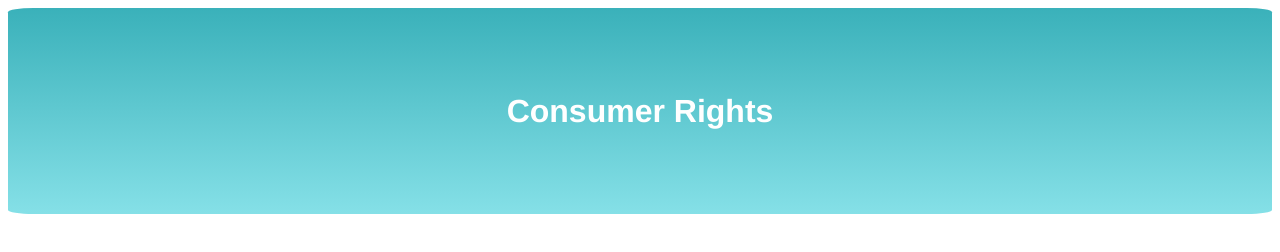
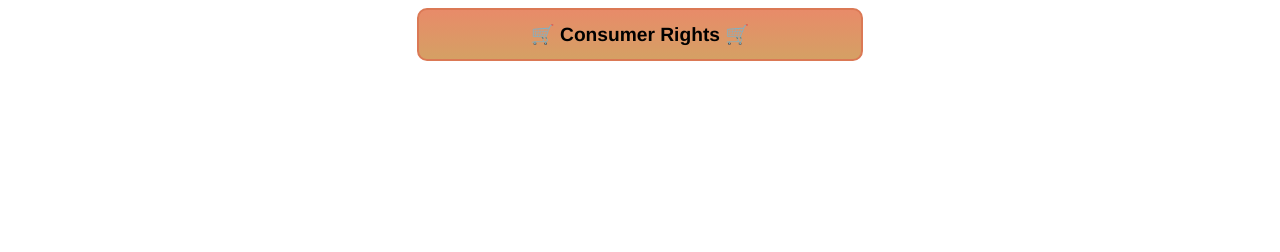
Before and after one commit to ConfusedGMCST/CRWebsite, a plain HTML site: page index.html in a window 1280 px wide. Drawn offline with Linux system fonts and the light colour scheme.

Commit message:
changed header
>changed header
>added backgroundGradient file
todo
>make the background of .body the backgroundGradient image

```diff
--- a/index.html
+++ b/index.html
@@ -10,6 +10,6 @@
 <body>
     <script src="index.js"></script>
     <div class="page1Header">
-        <h1>Consumer Rights</h1>
+        <h1>🛒 Consumer Rights 🛒</h1>
     </div>
 </body>
--- a/style.css
+++ b/style.css
@@ -1,11 +1,21 @@
+/*.body {
+
+}*/
+
 .page1Header {
-    padding: 5%;
+    width: 35%;
+    height: 2.5%;
+    /*padding: 5%;*/
     text-align: center;
-    background: linear-gradient(to bottom, #3ab1ba, #85e0e7);
-    border-radius: 2%;
-    color: white;
+    border-radius: 10px;
+    color: black;
+    background: linear-gradient(to bottom, #e88b69, #d5a064);
+    border: 2px solid #db7955;
+    margin: auto;
 }
 
 .page1Header h1 {
     font-family: 'Franklin Gothic Medium', 'Arial Narrow', Arial, sans-serif;
+    font-size: larger;
+    font-stretch: expanded;
 }
```
Also changed, not shown: backgroundGradient.png (added).
